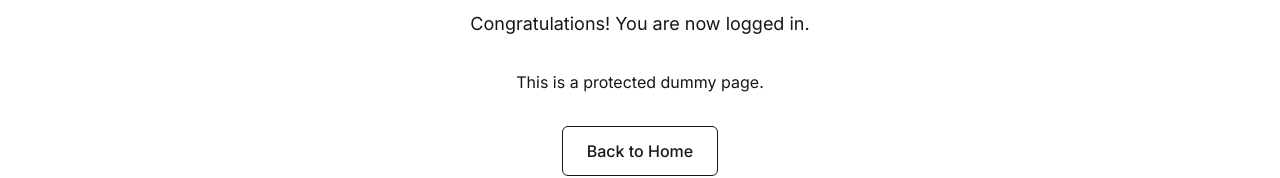
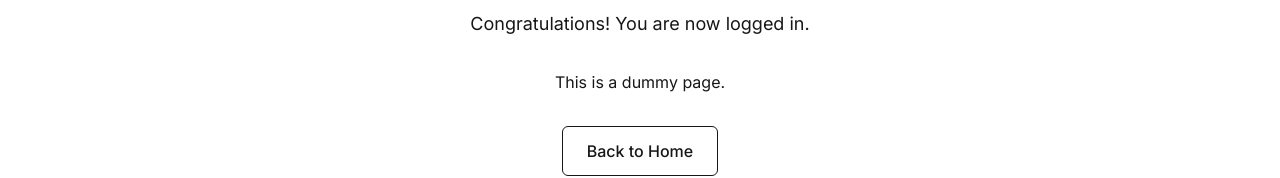
Before and after one commit to ankit7756/foodify_food_delivery_system_web, a Next.js app: page /auth/dashboard in a window 1280 px wide. Shown: the part 175-353 px from the top of the page. Built offline with nearby package versions, Linux system fonts and the light colour scheme.

Commit message:
Add dummy dashboard page

```diff
--- a/app/auth/dashboard/page.tsx
+++ b/app/auth/dashboard/page.tsx
@@ -5,7 +5,7 @@ export default function DashboardPage() {
         <div className="text-center space-y-8">
             <h1 className="text-4xl font-bold">Dashboard</h1>
             <p className="text-lg">Congratulations! You are now logged in.</p>
-            <p className="text-muted-foreground">This is a protected dummy page.</p>
+            <p className="text-muted-foreground">This is a dummy page.</p>
             <Link
                 href="/"
                 className="inline-block px-6 py-3 border border-foreground rounded-md font-medium hover:bg-foreground/5"
```
